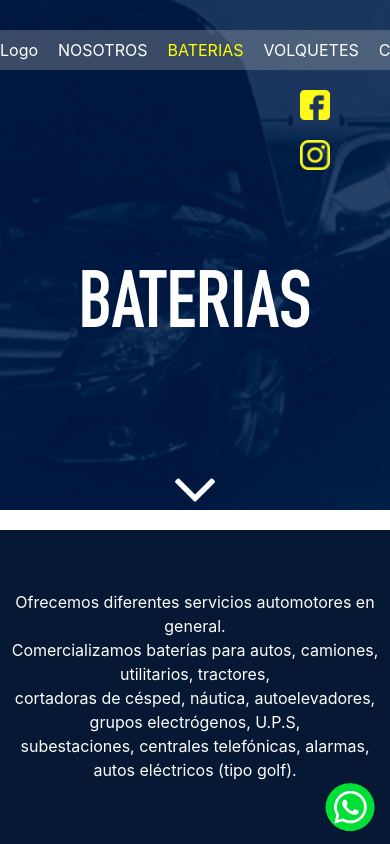
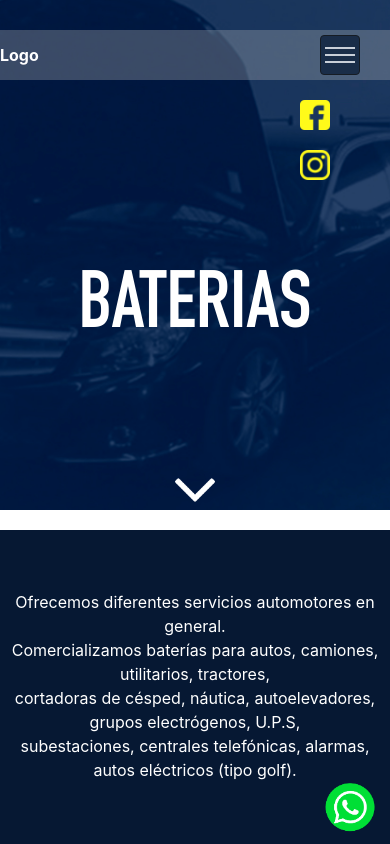
Before and after one commit to martingh15/Electrobat, a React app: page /baterias in a window 390 px wide. Shown: the top 844 px of the page. Built offline with nearby package versions, Linux system fonts and the light colour scheme.

Commit message:
Navegador responsive

```diff
--- a/src/assets/css/Header.css
+++ b/src/assets/css/Header.css
@@ -13,11 +13,12 @@
     justify-content: space-between;
 }
 
-.header .navegador p {
+.header p {
     margin: 0;
     padding: 8px 0;
     color: white;
     margin-right: 20px;
+    font-weight: bold;
 }
 
 .header .navegador p:hover {
@@ -44,3 +45,57 @@
     margin-top: 20px;
     margin-right: 60px;
 }
+
+/*NAV RESPONSIVE*/
+@media (max-width: 768px) {
+    .header .links p {
+        display: none !important;
+    }
+    .header .links .boton-responsive {
+        display: block;
+    }
+}
+
+@media (min-width: 769px) {
+    .header .links .boton-responsive {
+        display: none !important;
+    }
+    .header .links p {
+        display: block;
+    }
+}
+
+.header .links .boton-responsive {
+    font-size: 1.25rem;
+    line-height: 0.8;
+    width: 40px;
+    height: 40px;
+    margin: 5px 30px;
+    background-color: #061833;
+    opacity: 0.7;
+    border: 1px solid black;
+    border-radius: .25rem;
+    display: flex;
+    flex-direction: column;
+    justify-content: center;
+    justify-items: center;
+    align-items: center;
+}
+
+.header .links .boton-responsive .lineaBoton {
+    width: 30px;
+    height: 1px;
+    border: 1px solid white;
+    margin-top:5px;
+    position: relative;
+    top: -3px;
+}
+
+.header .navegadorCollapse {
+    background-color: rgb(192, 192, 192, 0.3);
+    border-top: 1px solid #061833;
+    position: absolute;
+    width: 100%;
+    top: 80px;
+    text-align: center;
+}
--- a/src/components/Header.js
+++ b/src/components/Header.js
@@ -13,31 +13,34 @@ import instagram from "../assets/img/instagram(64-FFFA21).png";
 class Header extends Component {
     constructor(props) {
         super(props);
-        this.state = {};
+        this.state = {
+            collapse: false,
+        };
     }
+
     componentDidMount() {
-        if(window.location.href.indexOf("nosotros") != -1) {
+        if (window.location.href.indexOf("nosotros") != -1) {
             this.refs.nosotros.classList.add("activo");
             this.refs.baterias.classList.remove("activo");
             this.refs.volquetes.classList.remove("activo");
             this.refs.contacto.classList.remove("activo");
         }
 
-        if(window.location.href.indexOf("baterias") != -1) {
+        if (window.location.href.indexOf("baterias") != -1) {
             this.refs.nosotros.classList.remove("activo");
             this.refs.baterias.classList.add("activo");
             this.refs.volquetes.classList.remove("activo");
             this.refs.contacto.classList.remove("activo");
         }
 
-        if(window.location.href.indexOf("volquetes") != -1) {
+        if (window.location.href.indexOf("volquetes") != -1) {
             this.refs.nosotros.classList.remove("activo");
             this.refs.baterias.classList.remove("activo");
             this.refs.volquetes.classList.add("activo");
             this.refs.contacto.classList.remove("activo");
         }
 
-        if(window.location.href.indexOf("contacto") != -1) {
+        if (window.location.href.indexOf("contacto") != -1) {
             this.refs.nosotros.classList.remove("activo");
             this.refs.baterias.classList.remove("activo");
             this.refs.volquetes.classList.remove("activo");
@@ -46,7 +49,6 @@ class Header extends Component {
     }
 
     activarLink(clase) {
-        console.log(clase);
         if (clase == "nosotros") {
             this.refs.nosotros.classList.add("activo");
             this.refs.baterias.classList.remove("activo");
@@ -78,6 +80,8 @@ class Header extends Component {
     }
 
     render() {
+        const {collapse} = this.state;
+
         return (
             <div className="header">
                 <div className="navegador">
@@ -88,7 +92,19 @@ class Header extends Component {
                         <p ref="volquetes" className="volquetes"
                            onClick={() => this.activarLink("volquetes")}>VOLQUETES</p>
                         <p ref="contacto" className="contacto" onClick={() => this.activarLink("contacto")}>CONTACTO</p>
+                        <div className="boton-responsive" onClick={() => this.setState({collapse: !collapse})}>
+                            <div className="lineaBoton"></div>
+                            <div className="lineaBoton"></div>
+                            <div className="lineaBoton"></div>
+                        </div>
                     </div>
+                </div>
+                <div className="navegadorCollapse" style={{display: collapse ? "block" : "none"}}>
+                    <p ref="nosotros" className="nosotros" onClick={() => this.activarLink("nosotros")}>NOSOTROS</p>
+                    <p ref="baterias" className="baterias" onClick={() => this.activarLink("baterias")}>BATERIAS</p>
+                    <p ref="volquetes" className="volquetes"
+                       onClick={() => this.activarLink("volquetes")}>VOLQUETES</p>
+                    <p ref="contacto" className="contacto" onClick={() => this.activarLink("contacto")}>CONTACTO</p>
                 </div>
                 <div className="media">
                     <img className="itemMedia" src={facebook} alt="facebook"/>
```
